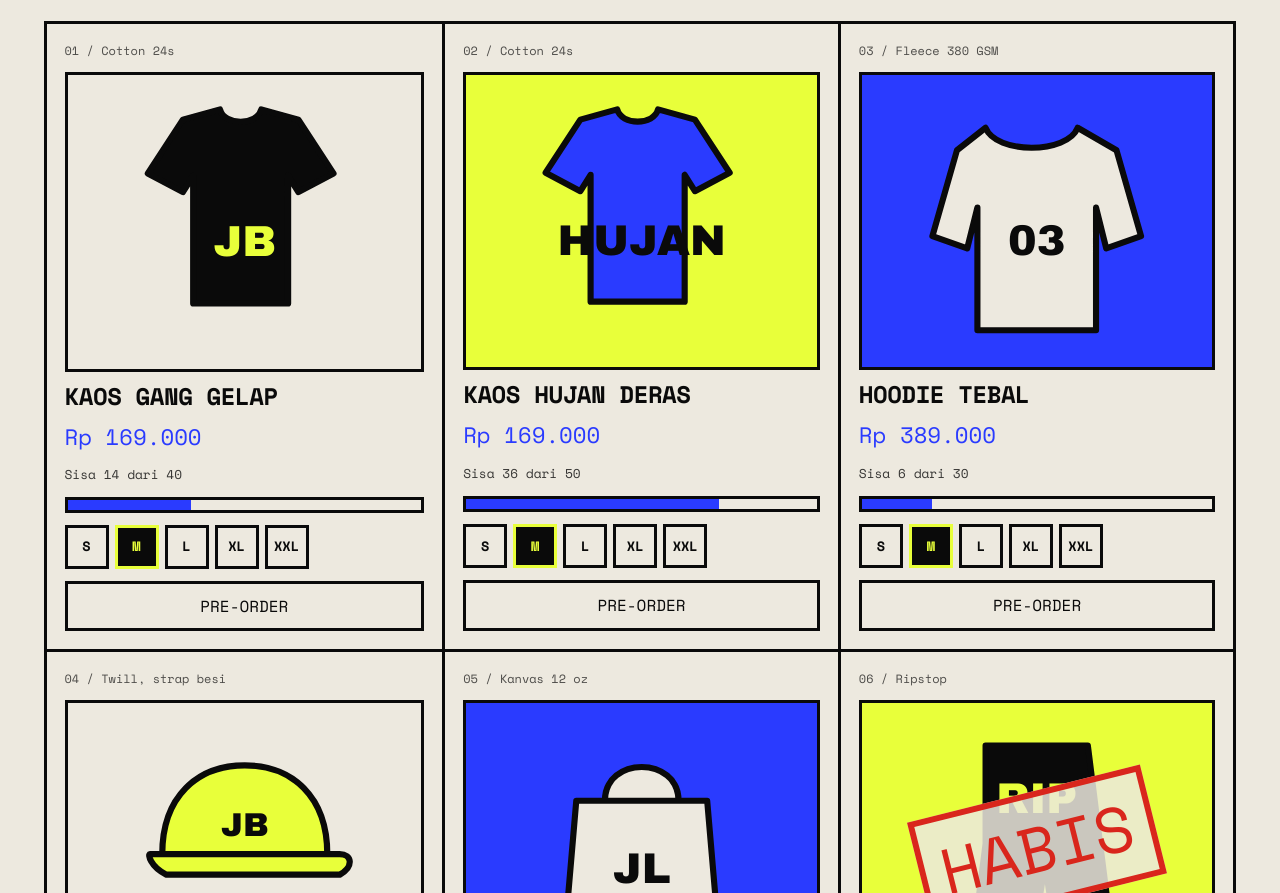
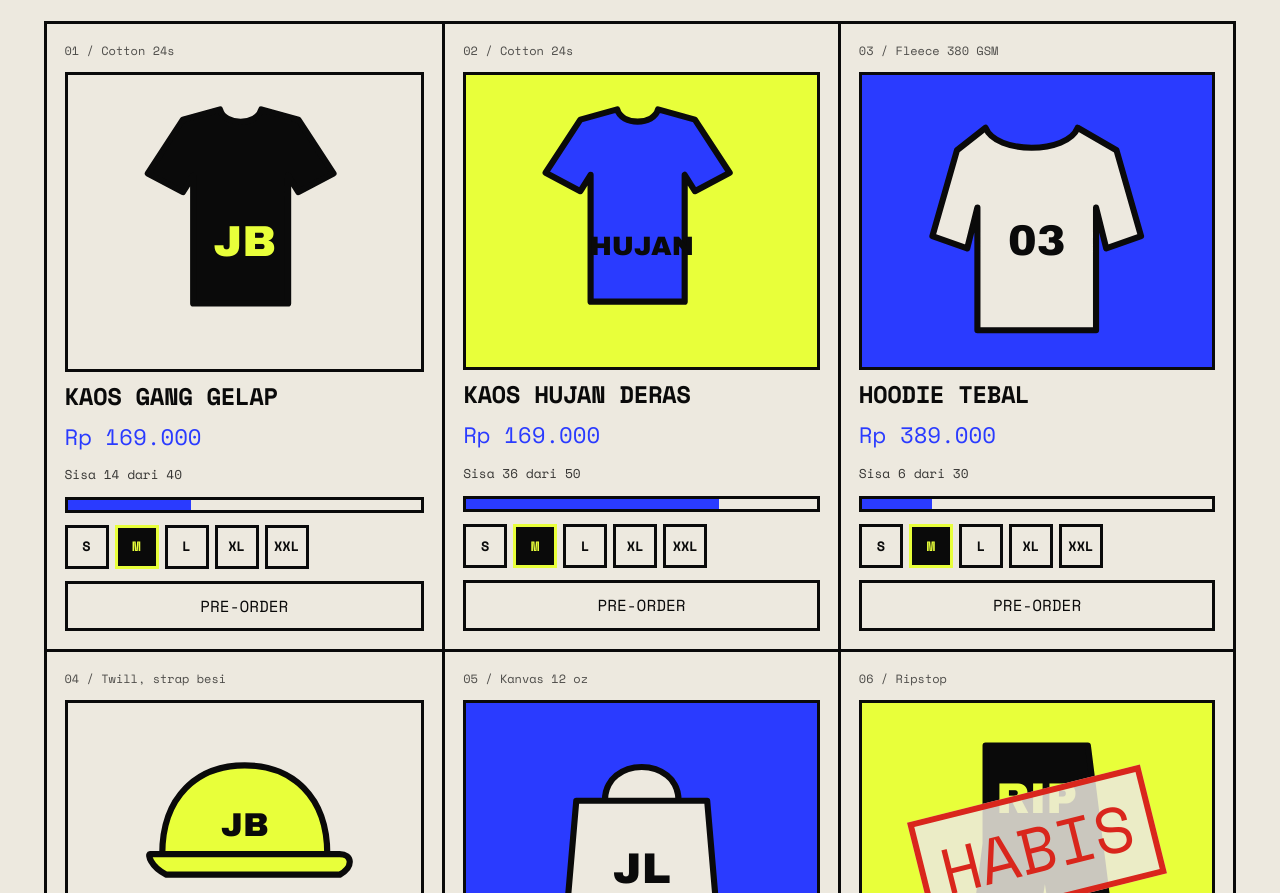
Before and after one commit to aprilryanka/demo, a plain HTML site: page template-streetwear-v2/index.html in a window 1280 px wide. Shown: the part 1504-2397 px from the top of the page. Drawn offline with nearby package versions, Linux system fonts and the light colour scheme.

Commit message:
streetwear-v2: shrink long shirt label
Co-Authored-By: Claude Sonnet 5.5 <noreply@anthropic.com>
Claude-Session: https://claude.ai/code/session_01WKXNGYjmDq7A8PH3zA2yCE

```diff
--- a/template-streetwear-v2/index.html
+++ b/template-streetwear-v2/index.html
@@ -119,7 +119,7 @@ footer{background:var(--blk);color:rgba(237,233,223,.7);padding:18px var(--pad)
 var $=function(s){return document.querySelector(s)},V=V2;
 V.mq($('#tk'),['Drop 03','Pre-order dibuka','Stok terbatas','Kirim seluruh Indonesia'],3);
 var A={tee:'M60 26l36-10c4 16 36 16 40 0l36 10 34 52-34 18-10-16v124H70V80l-10 16-34-18z',hood:'M70 34c10 26 80 26 90 0l38 22 24 84-34 12-10-40v120H62V112l-10 40-34-12 24-84z',cap:'M40 130c0-56 34-86 80-86s80 30 80 86z M28 130h184c12 0 14 12 0 20H44c-16-8-18-20-16-20z',tote:'M56 78h128l12 140H44z M84 78c0-44 72-44 72 0',cargo:'M70 24h100l12 96 14 110h-54l-14-90-14 90H56l14-110z'};
-function art(k,c,t){return '<svg viewBox="0 0 240 250" aria-hidden="true"><path d="'+A[k]+'" fill="'+c+'" stroke="#0A0A0A" stroke-width="6" stroke-linejoin="round"/><text x="120" y="'+(k==='cap'?112:k==='cargo'?90:158)+'" text-anchor="middle" font-family="Archivo Black" font-size="'+(k==='cap'?32:42)+'" fill="'+(c==='#0A0A0A'?'#E8FF3A':'#0A0A0A')+'">'+t+'</text></svg>'}
+function art(k,c,t){return '<svg viewBox="0 0 240 250" aria-hidden="true"><path d="'+A[k]+'" fill="'+c+'" stroke="#0A0A0A" stroke-width="6" stroke-linejoin="round"/><text x="120" y="'+(k==='cap'?112:k==='cargo'?90:158)+'" text-anchor="middle" font-family="Archivo Black" font-size="'+(k==='cap'?32:t.length>3?26:42)+'" fill="'+(c==='#0A0A0A'?'#E8FF3A':'#0A0A0A')+'">'+t+'</text></svg>'}
 var I=[['Kaos Gang Gelap','tee','#0A0A0A','JB',169000,14,40,'Cotton 24s',1],['Kaos Hujan Deras','tee','#2A3BFF','HUJAN',169000,36,50,'Cotton 24s',1],['Hoodie Tebal','hood','#EDE9DF','03',389000,6,30,'Fleece 380 GSM',1],['Topi Gorong','cap','#E8FF3A','JB',119000,22,40,'Twill, strap besi',0],['Tote Kanvas Jalan','tote','#EDE9DF','JL',99000,54,60,'Kanvas 12 oz',0],['Cargo Ripstop','cargo','#0A0A0A','RIP',359000,0,25,'Ripstop',1]];
 var bg=['#EDE9DF','#E8FF3A','#2A3BFF','#EDE9DF','#2A3BFF','#E8FF3A'],g='';
 I.forEach(function(x,i){var so=x[5]===0,sz=x[8]?['S','M','L','XL','XXL']:['All size'];g+='<article class="it rv'+(so?' so':'')+'" data-i="'+i+'" style="--d:'+(i%3)*.08+'s"><div class="no">0'+(i+1)+' / '+x[7]+'</div><div class="art" style="--bg:'+bg[i]+'">'+art(x[1],x[2],x[3])+'</div><h3>'+x[0]+'</h3><div class="pr">'+V.rp(x[4])+'</div><div class="sp">'+(so?'Stok habis':'Sisa '+x[5]+' dari '+x[6])+'</div><div class="bar" aria-hidden="true"><i style="--p:'+Math.round(x[5]/x[6]*100)+'%"></i></div><div class="sizes" role="radiogroup" aria-label="Ukuran '+x[0]+'">'+sz.map(function(s,k){return '<label><input type="radio" name="z'+i+'" value="'+s+'"'+((sz.length===1||k===1)?' checked':'')+'><span>'+s+'</span></label>'}).join('')+'</div><button class="po" type="button">'+(so?'Habis':'Pre-order')+'</button></article>'});
```
